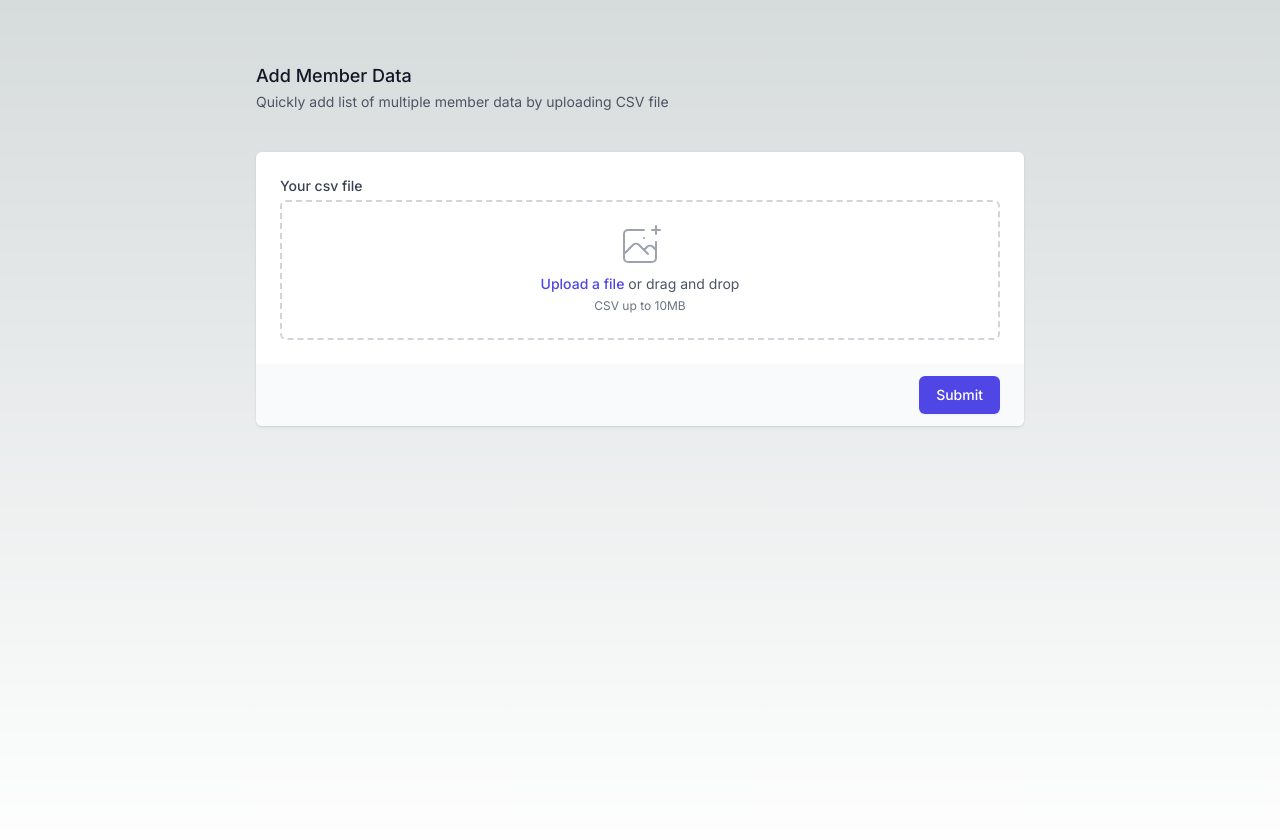
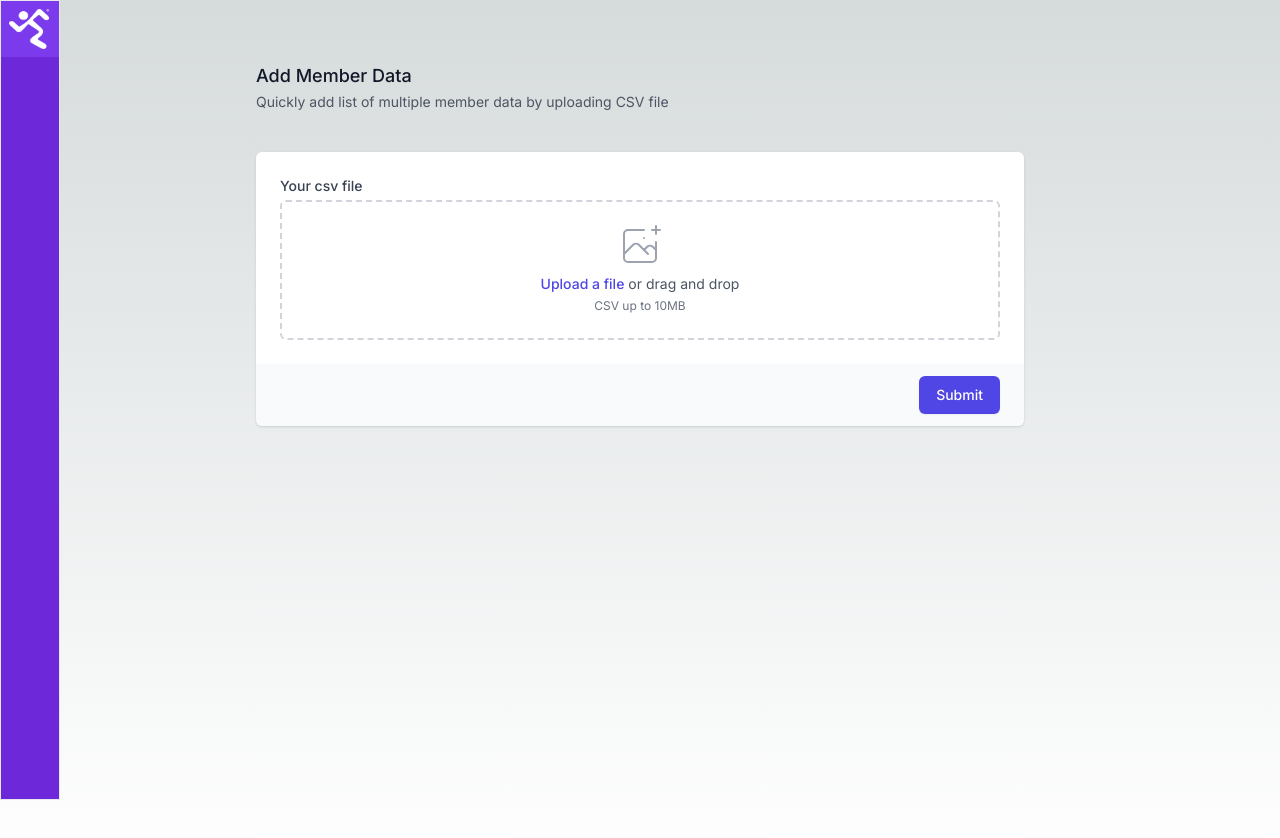
Before and after one commit to jomerventolero/upload_data, a Next.js app: page / in a window 1280 px wide. Shown: the top 838 px of the page. Built offline with nearby package versions, Linux system fonts and the light colour scheme.

Commit message:
feat: added sidebar

```diff
--- a/src/app/page.js
+++ b/src/app/page.js
@@ -3,6 +3,7 @@ import React, { useEffect, useState } from 'react';
 import Papa from "papaparse";
 import { v4 as uuidv4 } from "uuid"
 import axios from "axios";
+import Sidebar from '@/components/Sidebar/page';
 
 
 const Home = () => {
@@ -127,6 +128,7 @@ const Home = () => {
   return (
     <>
       <div className="max-w-3xl mx-auto mt-16 h-screen">
+        <Sidebar />
         <div className="">
           <div className="md:col-span-1">
             <div className="px-4 sm:px-0 mb-10">
--- /dev/null
+++ b/src/components/Sidebar/page.jsx
@@ -0,0 +1,26 @@
+import Image from 'next/image'
+import React from 'react'
+import { useState } from 'react'
+import { useRouter } from 'next/navigation'
+
+const Sidebar = () => {
+  const router = useRouter()
+
+  const handleReroute = () => {
+    router.push("https://revive-recovery.com")
+  }
+
+  return (
+    <>
+      <nav className="w-[60px] h-screen bg-violet-700 border-[1px] border-gray-200 fixed top-0 left-0">
+        <div className="flex flex-col justify-center bg-violet-600">
+          <Image src="/logo.png" width={40} height={40} className="m-2 aspect-square cursor-pointer " onClick={() => {handleReroute()}}/>
+        </div>
+        <div>
+        </div>
+      </nav>
+    </>
+  )
+}
+
+export default Sidebar
```
Also changed, not shown: public/logo.png (added).
